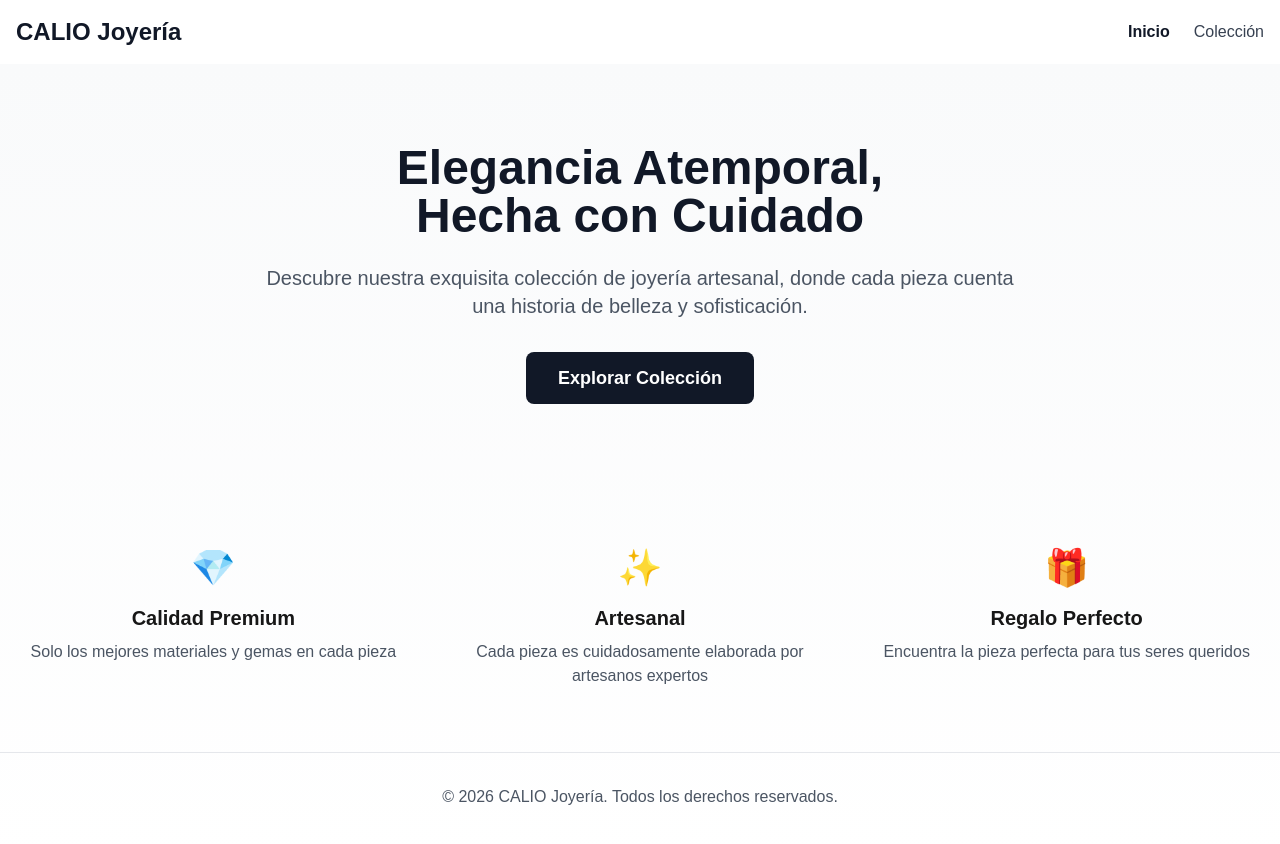
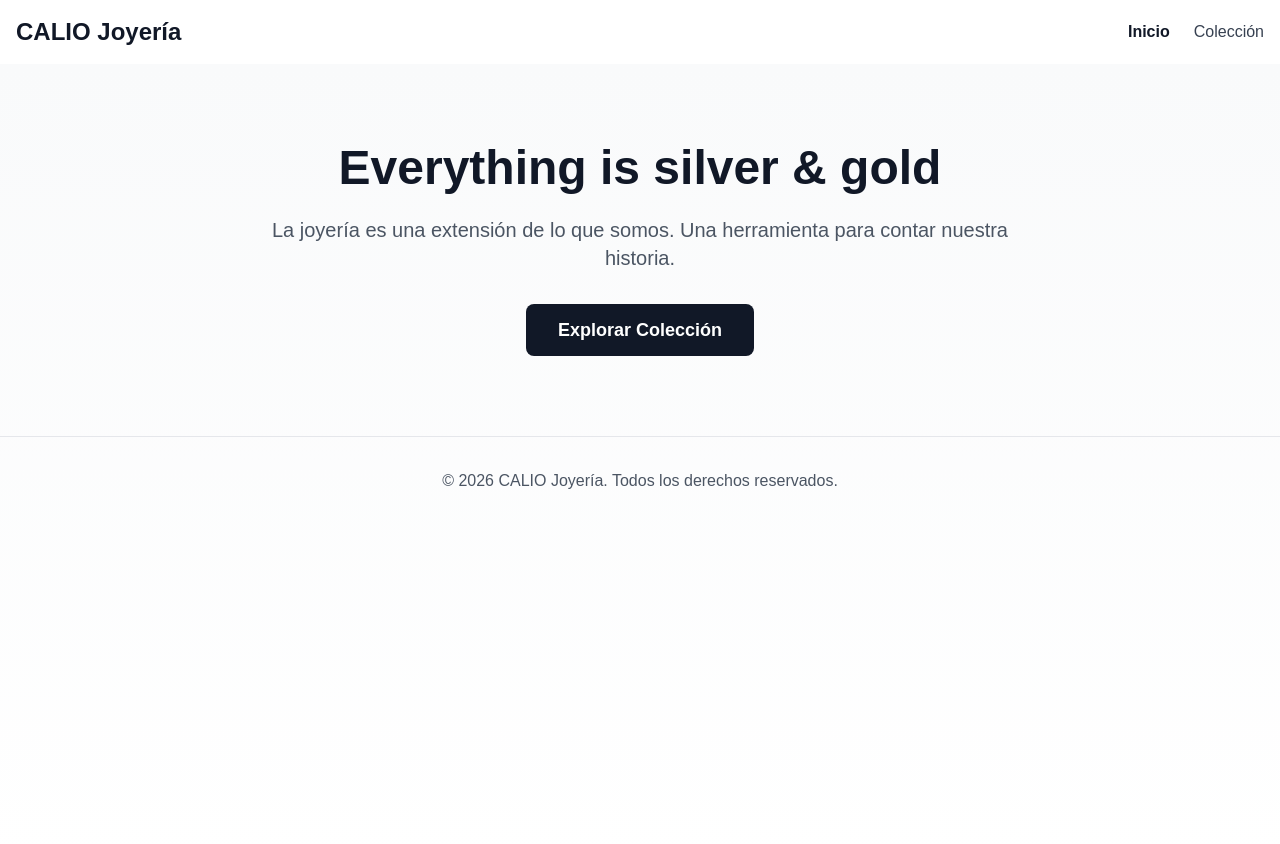
Before and after one commit to allanvillatoro/calio, a Next.js app: page / in a window 1280 px wide. Shown: the top 844 px of the page. Built offline with nearby package versions, Linux system fonts and the light colour scheme.

Commit message:
Update homepage content and remove features section for a streamlined presentation

```diff
--- a/app/page.tsx
+++ b/app/page.tsx
@@ -7,13 +7,10 @@ export default function Home() {
       <section className="container mx-auto px-4 py-20">
         <div className="text-center max-w-3xl mx-auto">
           <h2 className="text-5xl font-bold text-gray-900 mb-6">
-            Elegancia Atemporal,
-            <br />
-            Hecha con Cuidado
+            Everything is silver & gold
           </h2>
           <p className="text-xl text-gray-600 mb-8">
-            Descubre nuestra exquisita colección de joyería artesanal, donde
-            cada pieza cuenta una historia de belleza y sofisticación.
+            La joyería es una extensión de lo que somos. Una herramienta para contar nuestra historia.
           </p>
           <Link
             href="/catalogo"
@@ -25,31 +22,6 @@ export default function Home() {
       </section>
 
       {/* Features Section */}
-      <section className="container mx-auto px-4 py-16">
-        <div className="grid md:grid-cols-3 gap-8">
-          <div className="text-center">
-            <div className="text-4xl mb-4">💎</div>
-            <h3 className="text-xl font-semibold mb-2">Calidad Premium</h3>
-            <p className="text-gray-600">
-              Solo los mejores materiales y gemas en cada pieza
-            </p>
-          </div>
-          <div className="text-center">
-            <div className="text-4xl mb-4">✨</div>
-            <h3 className="text-xl font-semibold mb-2">Artesanal</h3>
-            <p className="text-gray-600">
-              Cada pieza es cuidadosamente elaborada por artesanos expertos
-            </p>
-          </div>
-          <div className="text-center">
-            <div className="text-4xl mb-4">🎁</div>
-            <h3 className="text-xl font-semibold mb-2">Regalo Perfecto</h3>
-            <p className="text-gray-600">
-              Encuentra la pieza perfecta para tus seres queridos
-            </p>
-          </div>
-        </div>
-      </section>
 
       {/* Footer */}
       <footer className="container mx-auto px-4 py-8 border-t border-gray-200">
```
